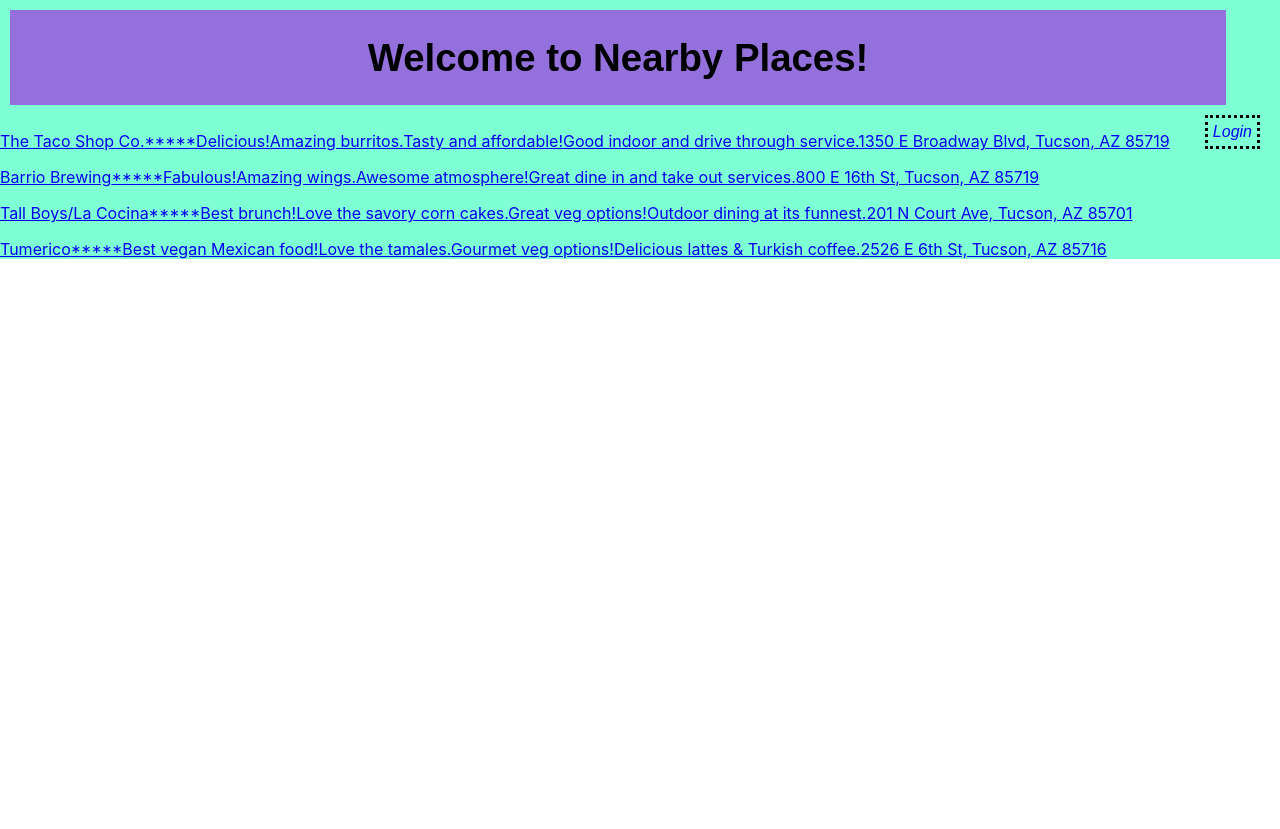
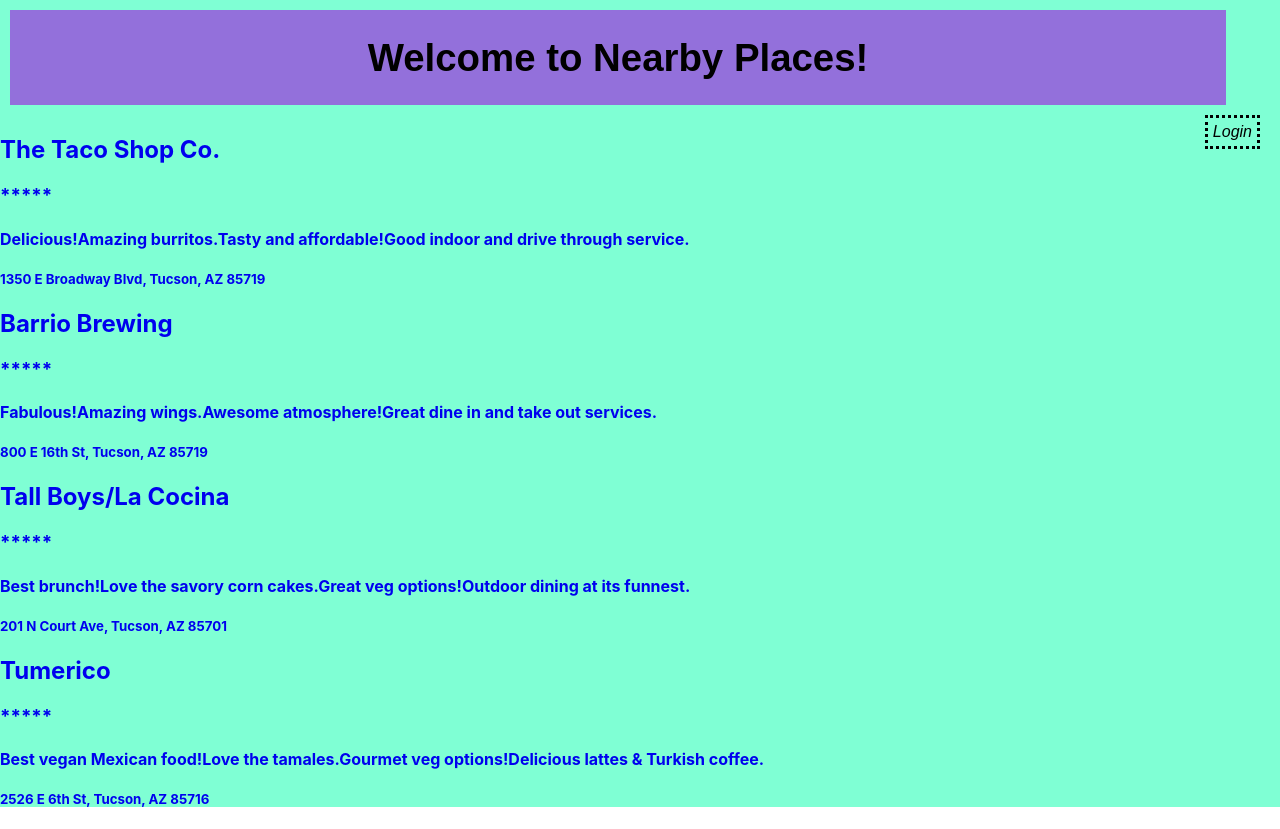
Before and after one commit to kendramlyons/nearbyplaces, a React (Create React App) app in the folder nearbyplaces/: page / in a window 1280 px wide. Before the commit the page ends 800 px from the top, so only its background shows below. Built offline with nearby package versions, Linux system fonts and the light colour scheme.

Commit message:
project1stage2

```diff
--- a/nearbyplaces/src/components/Home.css
+++ b/nearbyplaces/src/components/Home.css
@@ -10,12 +10,13 @@
 }
 #logintext:link {
     text-decoration: none;
+    color: black;
 }
 #loginLink:hover {
-    color: aquamarine;
+    color: mediumpurple;
 }
 #logintext:hover {
-    color: aquamarine;
+    color: mediumpurple;
 }
 #header {
     text-align: center;
@@ -30,3 +31,6 @@
     width:100%;
     background-color: lightseagreen;
 }
+#myPlaces {
+    text-decoration: none;
+}
--- a/nearbyplaces/src/components/Home.js
+++ b/nearbyplaces/src/components/Home.js
@@ -34,12 +34,12 @@
                 </div>
                 <div id="findPlaces">
                     {this.state.places.map(p =>
-                    <Link to = {{pathname: '/place', state:{place:p} }}>
+                    <Link to = {{pathname: '/place', state:{place:p} }} id="myPlaces">
                     <p>
-                    {p.name}
-                    {p.stars}
-                    {p.reviews}
-                    {p.address}
+                    <h2>{p.name}</h2>
+                    <h3>{p.stars}</h3>
+                    <h4>{p.reviews}</h4>
+                    <h5>{p.address}</h5>
                     </p>
                     </Link>)}
                 </div>
--- a/nearbyplaces/src/components/Login.css
+++ b/nearbyplaces/src/components/Login.css
@@ -24,7 +24,7 @@
     color: black;
 }
 #hometext:hover {
-    color: aquamarine
+    color: aquamarine;
 }
 #mainBody {
     background-color: aquamarine;
```
Also changed, not shown: nearbyplaces/src/components/Place.js (+0 -12 lines).
